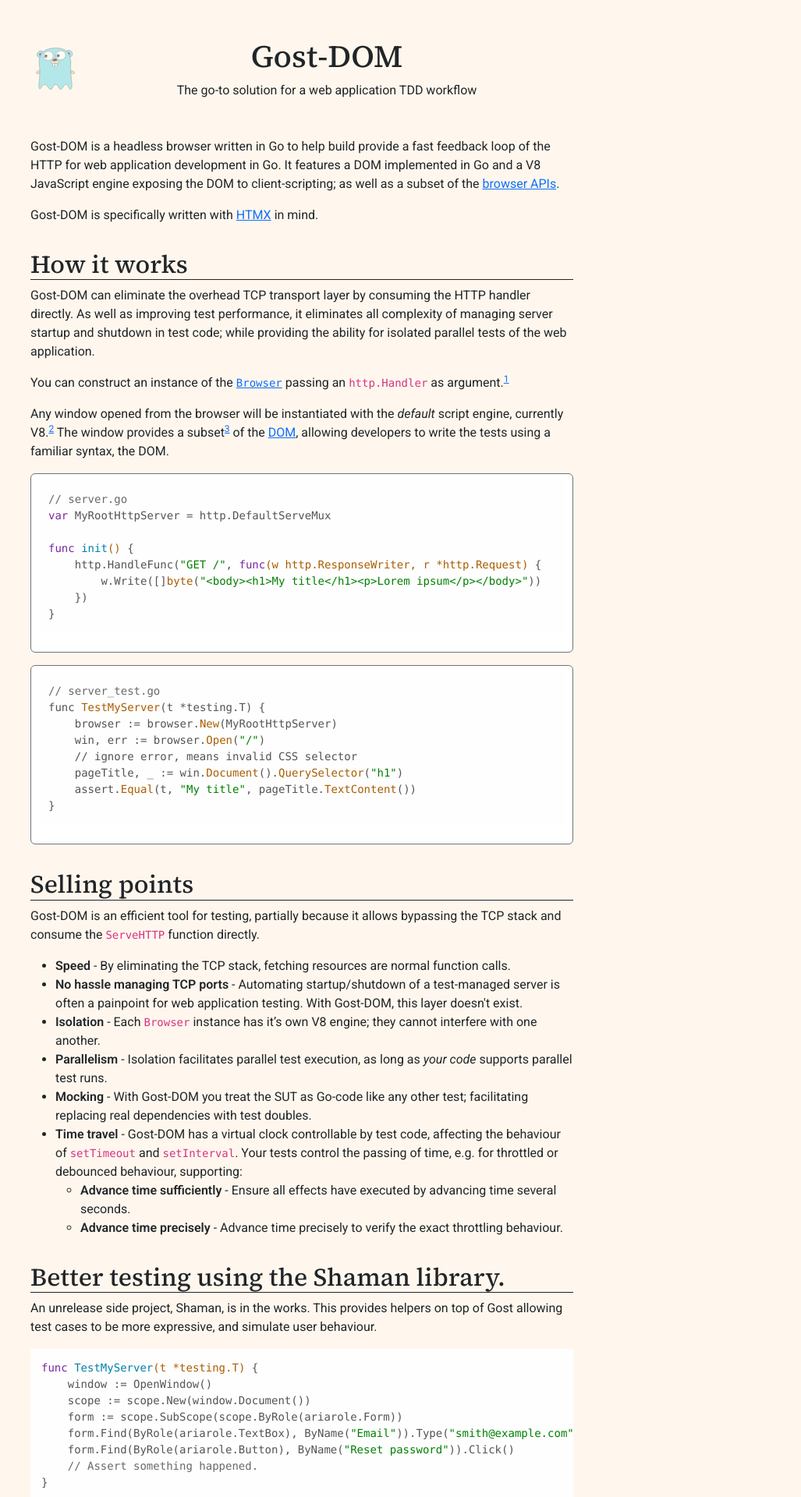
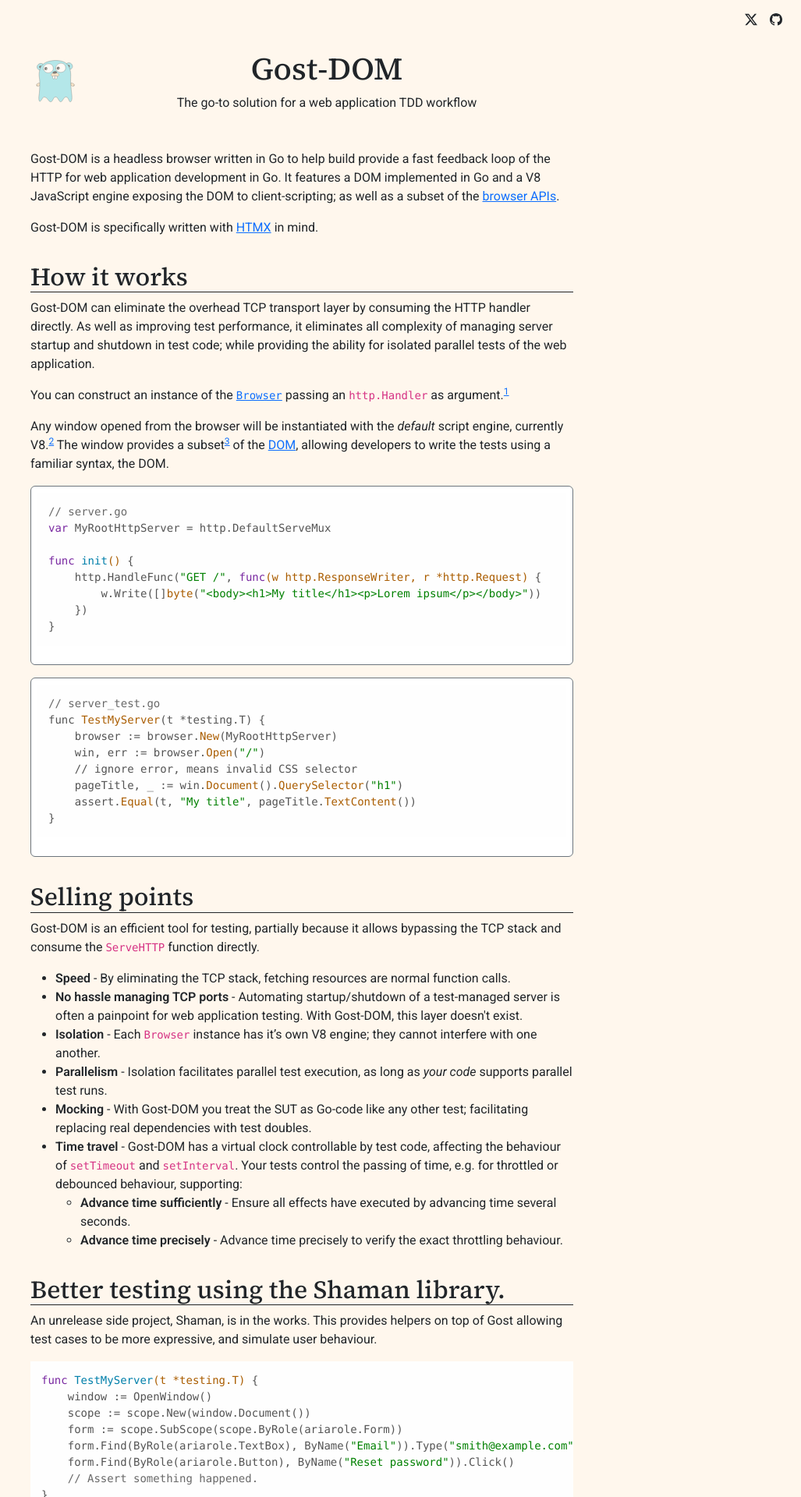
Before and after one commit to gost-dom/gost-dom.github.io, a Jekyll site: the page built from index.markdown, in a window 1280 px wide. Shown: the top 1920 px of the page at 78% size, without its empty margins (253-1280 px from the left). Built offline with Jekyll 4.4.1, drawn with Linux system fonts in a browser that asks for light colours.

Commit message:
Add social links

```diff
--- a/_layouts/default.html
+++ b/_layouts/default.html
@@ -14,7 +14,27 @@
   </head>
   <body>
     <div class="page">
-    <main class="main container py-5">
+    <nav class="d-flex flex-row justify-content-end py-1 px-3">
+        <a
+            class="nav-link p-2"
+            href="https://x.com/stroeiman" target="_blank" rel="noopener"
+          aria-label="X">
+<svg xmlns="http://www.w3.org/2000/svg" width="16" height="16" fill="currentColor" class="bi bi-twitter-x" viewBox="0 0 16 16">
+              <title>X</title>
+  <path d="M12.6.75h2.454l-5.36 6.142L16 15.25h-4.937l-3.867-5.07-4.425 5.07H.316l5.733-6.57L0 .75h5.063l3.495 4.633L12.601.75Zm-.86 13.028h1.36L4.323 2.145H2.865z"/>
+</svg>
+        </a>
+
+        <a
+            class="nav-link p-2"
+            href="https://github.com/gost-dom" target="_blank" rel="noopener"
+          aria-label="Github"><svg xmlns="http://www.w3.org/2000/svg" width="16" height="16" fill="currentColor" class="bi bi-github" viewBox="0 0 16 16">
+              <title>Github</title>
+  <path d="M8 0C3.58 0 0 3.58 0 8c0 3.54 2.29 6.53 5.47 7.59.4.07.55-.17.55-.38 0-.19-.01-.82-.01-1.49-2.01.37-2.53-.49-2.69-.94-.09-.23-.48-.94-.82-1.13-.28-.15-.68-.52-.01-.53.63-.01 1.08.58 1.23.82.72 1.21 1.87.87 2.33.66.07-.52.28-.87.51-1.07-1.78-.2-3.64-.89-3.64-3.95 0-.87.31-1.59.82-2.15-.08-.2-.36-1.02.08-2.12 0 0 .67-.21 2.2.82.64-.18 1.32-.27 2-.27s1.36.09 2 .27c1.53-1.04 2.2-.82 2.2-.82.44 1.1.16 1.92.08 2.12.51.56.82 1.27.82 2.15 0 3.07-1.87 3.75-3.65 3.95.29.25.54.73.54 1.48 0 1.07-.01 1.93-.01 2.2 0 .21.15.46.55.38A8.01 8.01 0 0 0 16 8c0-4.42-3.58-8-8-8"/>
+</svg>
+        </a>
+      </nav>
+    <main class="main container py-3">
         {{ content }}
     </main>
     </div>
```
